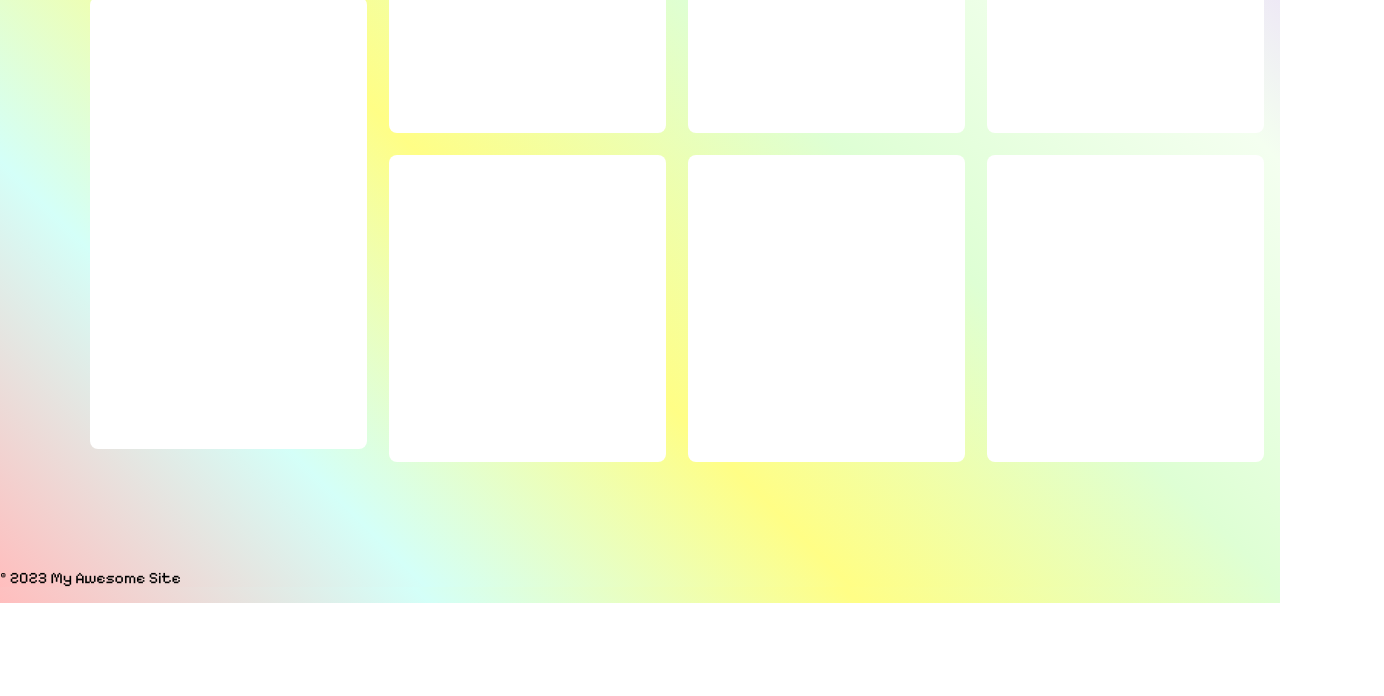
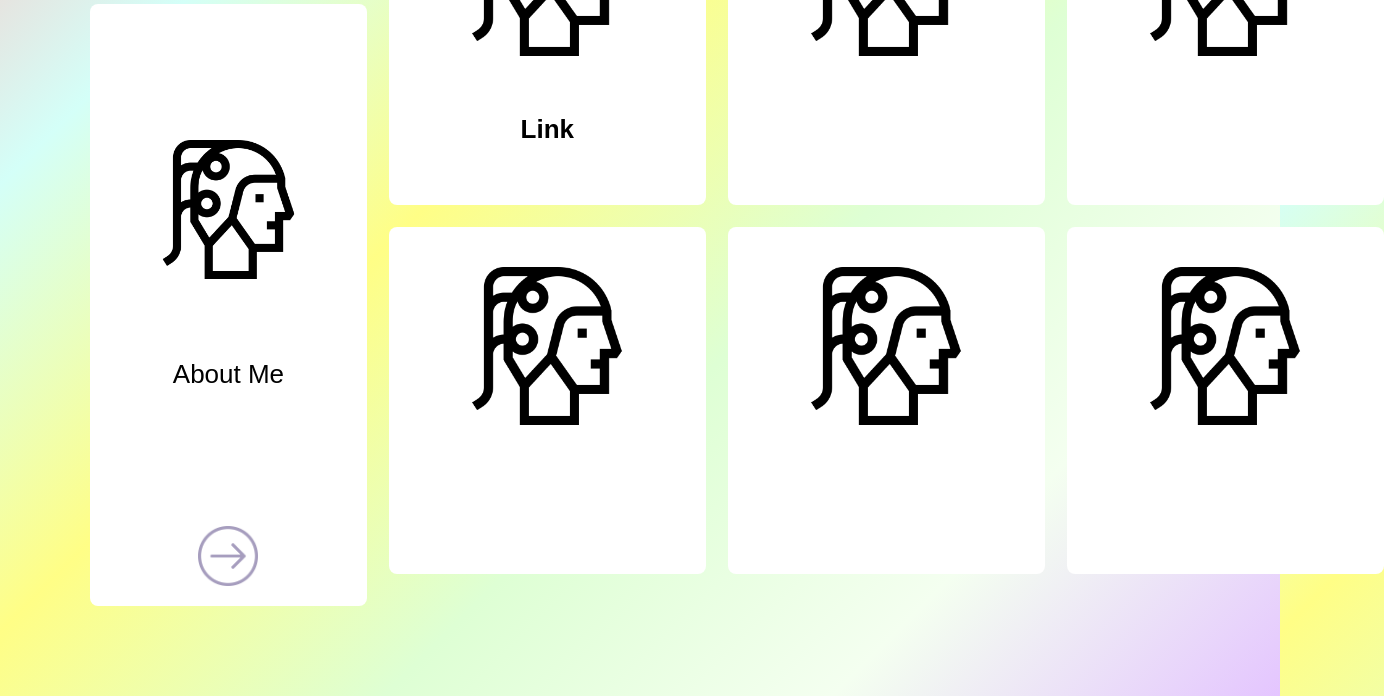
Before and after one commit to ewingard/EMWebsite, a plain HTML site: page index.html in a window 1280 px wide. Shown: the part 264-960 px from the top of the page, 1384 px wide, since content can reach past the window. Before the commit the page ends 867 px from the top, so only its background shows below. Drawn offline with Linux system fonts and the light colour scheme.

Commit message:
button style refinement, still not dynamic

```diff
--- a/index.html
+++ b/index.html
@@ -7,18 +7,28 @@
     <link rel="stylesheet" href="style.css"> <!-- Link to your CSS file for styling -->
     <link rel="preconnect" href="https://fonts.googleapis.com">
     <link rel="preconnect" href="https://fonts.gstatic.com" crossorigin>
-    <link href="https://fonts.googleapis.com/css2?family=Pixelify+Sans:wght@400..700&display=swap" rel="stylesheet">
+    <style>
+        @import url('https://fonts.googleapis.com/css2?family=League+Spartan:wght@611&family=Pixelify+Sans&display=swap')
+    </style>
 </head>
 <body>
 
     <div class="container">
         <div class="name-and-long-button">
             <div class="name">Ezra M. Wingard</div>
-            <div class="long-button"></div>
+            <div class="long-button">
+                <img src="/EEG.png" alt="Large Image" class="large-image">
+                <span class="about-text">About Me</span>
+                <a href="/aboutme.html">
+                    <img src="/link-arrow.png" alt="Arrow-Link-To-AboutMe" class="small-image">
+                 </a>
+            </div>
         </div>
         <div class="button-group">
             <div class="button-row">
-                <div class="small-button"></div>
+                <a href="/fakepage.html" class="small-button">
+                    <span class="button-text">Link</span>
+                </a>
                 <div class="small-button"></div>
                 <div class="small-button"></div>
             </div>
@@ -29,10 +39,5 @@
             </div>
         </div>
     </div>
-    <footer>
-        <!-- Footer with social links, copyright info, etc. -->
-        <p>© 2023 My Awesome Site</p>
-    </footer>
-
 </body>
 </html>
--- a/style.css
+++ b/style.css
@@ -1,61 +1,7 @@
-/* EXAMPLE CODE BEGIN - DELETE LATER
-h1, h2, h3, li {
-    color: #16A1E2;
-    font-family: 'Courier New', Courier, monospace;
-    text-align: center;
-}
-
-li {
-    list-style-type: none;
-}
-
-a, p, h4 {
-    color: skyblue;
-    font-family: 'Courier New', Courier, monospace;
-}
-
-body {
-    background-color: black;
-    padding: 30px;
-}
-
-#boombox-robot, #walkingrobot {
-    display: block;
-    margin-left: auto;
-    margin-right: auto;
-    padding-top: 30px;
-    padding-bottom: 30px;
-}
-
-.under-construction {
-    display: block;
-    margin-left: auto;
-    margin-right: auto;
-    padding-top: 30px;
-    padding-bottom: 30px;
-}
-
-.section {
-    padding-bottom: 20px;
-}
-
-.main-ul {
-    padding: 0 !important;
-}
-
-.section-2 {
-    padding-bottom: 10px;
-}
-
-footer {
-    padding-top: 50px;
-}
-EXAMPLE CODE END */
 body, html {
     margin: 0;
     padding: 0;
-    font-family: 'Pixelify Sans', sans-serif;
-    background: linear-gradient(45deg, #ffbebe, #d4fff8, #fffe86, #deffd4, #f4fff0, #e4c5ff);
+    background: linear-gradient(135deg, #ffbebe, #d4fff8, #fffe86, #deffd4, #f4fff0, #e4c5ff);
 }
 
     .container {
@@ -70,37 +16,107 @@ body, html {
         flex: 0 1 auto;
         align-self: flex-start;
         font-size: 37pt;
+        white-space: normal;
+        text-wrap: break-word;
         padding: 20px;
         flex-shrink: 0;
+        font-family: "Pixelify Sans", sans-serif;
+        font-weight: 400;
+        font-style: normal;
+        font-optical-sizing: auto;
+        margin-bottom: 20px;
     }
 
     .long-button {
-        width: 276.9px;
-        height: 452.5px;
+        min-width: 276.9px;
+        min-height: calc(452.2px + 150px);
+        position: relative; /* Allows absolute positioning inside */
         background-color: white;
         margin-right: 22px; /* Space between the long button and the button group */
         border-radius: 8px;
+        flex: 1 1 auto;
+        overflow: hidden; /* Keeps everything contained inside the button */
+        display: flex; /* To help with the layout of the images */
+        justify-content: center; /* Center items horizontally */
+        align-items: center; /* Center items vertically */
         align-self: flex-end;
     }
+
+    .long-button .large-image {
+        width: 50%; /* Makes the image cover the button */
+        height: auto; /* Keeps the image aspect ratio */
+        align-self: top;
+    }
+
+    .long-button .about-text {
+        margin: 20px 0; /* Add space above and below the text */
+        font-family: "League Spartan", sans-serif; /* Choose your desired font */
+        font-size: 26px; /* Adjust the font size as needed */
+        color: #000; /* Set the text color */
+        text-align: center; /* Center the text */
+        padding: 60px;
+    }
+
+    .long-button a {
+        position: absolute; /* Positions the link absolutely within .long-button */
+        bottom: 20px;
+        align-self: center;
+    }
+
+    .long-button .small-image {
+        /* Adjust the size of the small image */
+        width: 60px; /* Example size, adjust as needed */
+        height: auto; /* Maintain aspect ratio */
+        display: block; /* Removes bottom space under the image */
+    }
+
+
+    .name, .long-button {
+        flex-direction: column;
+    }
+
 
     .button-group {
         display: flex;
         flex-direction: column;
         justify-content: center;
-        /* height: calc(2 * 307.2px + 22px); /* Height of two buttons and the gap */
+        align-items: flex-end;
+        height: calc(2 * 307.2px + 22px); /* Height of two buttons and the gap */
     }
 
     .button-row {
         display: flex;
         justify-content: center;
-
     }
 
     .small-button {
-    width: 276.9px;
-    height: 307.2px;
-    background-color: white;
-    border-radius: 8px;
+        display: inline-flex; /* Allows for flexible layouts within the button */
+        flex-direction: column; /* Stacks items vertically */
+        align-items: center; /* Centers items horizontally */
+        justify-content: flex-end; /* Pushes content to the bottom */
+        width: 276.9px;
+        height: 307.2px;
+        background-color: white;
+        border-radius: 8px;
+        text-decoration: none;
+        color: #000;
+        font-size: 26px;
+        font-family: "League Spartan", sans-serif;
+        font-optical-sizing: auto;
+        font-weight: 600;
+        font-style: normal;
+        padding: 20px; /* Adds padding inside the button, adjust as needed */
+        background-image: url('EEG.png');
+        background-repeat: no-repeat;
+        background-position: center top 40px; /* Adjusts the starting position 20px down from the top */
+        background-size: 50% auto; /* Resizes the image to be smaller to simulate padding */
+        position: relative;
+        overflow: hidden;
+    }
+
+    .small-button .button-text {
+        margin-bottom: 40px; /* Increase if more space is needed from the bottom edge */
+        /* Style your text content as needed */
     }
 
     .small-button:not(:last-child) {
@@ -120,30 +136,3 @@ body, html {
             /* Additional responsive adjustments */
         }
     }
-
-/* Prev. Thoughts for CSS - DELETE LATER
-nav ul {
-    list-style: none; /* Removes the default list styling
-    padding: 0; /* Removes default padding
-    margin: 0; /* Removes default margin
-    display: flex; /* Aligns items in a row
-    justify-content: center; /* Centers the buttons
-    gap: 20px; /* Adds some space between each button
-}
-
-nav a {
-    display: block; /* Makes the link fill the entire <li>
-    background-color: #007BFF; /* A nice, eye-catching blue
-    color: white; /* White text stands out nicely
-    text-align: center; /* Centers the text
-    padding: 20px 40px; /* Top/bottom and left/right padding
-    text-decoration: none; /* Gets rid of the underline
-    font-size: 1.5rem; /* Larger font size
-    border-radius: 8px; /* Softly rounded corners for a modern look
-    transition: background-color 0.3s ease; /* Smooth color transition on hover
-}
-
-nav a:hover {
-    background-color: #0056b3; /* Darker blue on hover
-}
-*/
```
Also changed, not shown: EEG.png (added), aboutme.html (added), fakepage.html (added), link-arrow.png (added).
